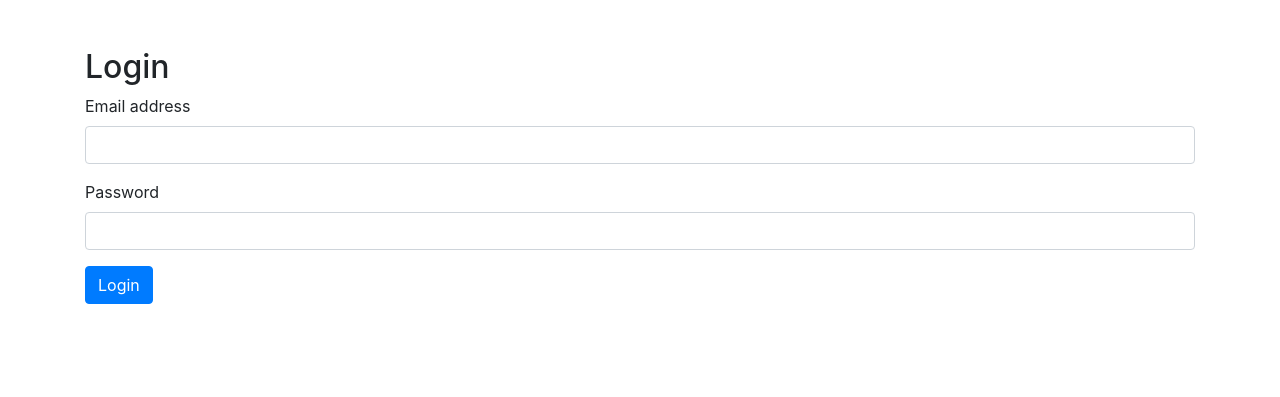
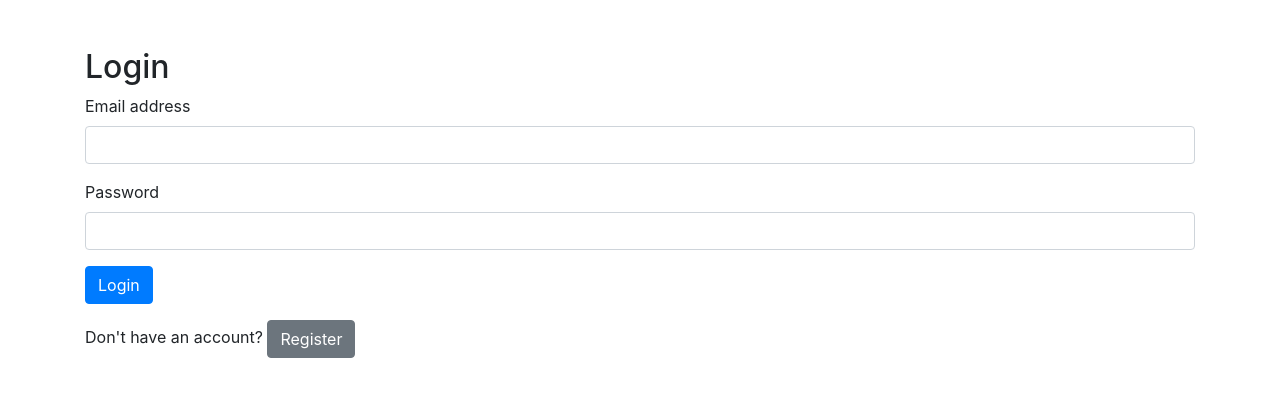
Before and after one commit to Ali-Alsowaidi/ITCS333-Project, a PHP site: page /Login.php in a window 1280 px wide. Shown: the top 397 px of the page. Run offline with PHP 8.4, Linux system fonts and the light colour scheme.

Commit message:
adding a buttom to nevigate between register and login pages

```diff
--- a/Login.php
+++ b/Login.php
@@ -39,6 +39,7 @@
             </div>
             <button type="submit" class="btn btn-primary">Login</button>
         </form>
+        <p class="mt-3">Don't have an account? <a href="register.php" class="btn btn-secondary">Register</a></p>
     </div>
 </body>
 </html>
--- a/Register.php
+++ b/Register.php
@@ -49,6 +49,7 @@
             </div>
             <button type="submit" class="btn btn-primary">Register</button>
         </form>
+        <p class="mt-3">Already registered? <a href="login.php" class="btn btn-secondary">Login</a></p>
     </div>
 </body>
 </html>
```
